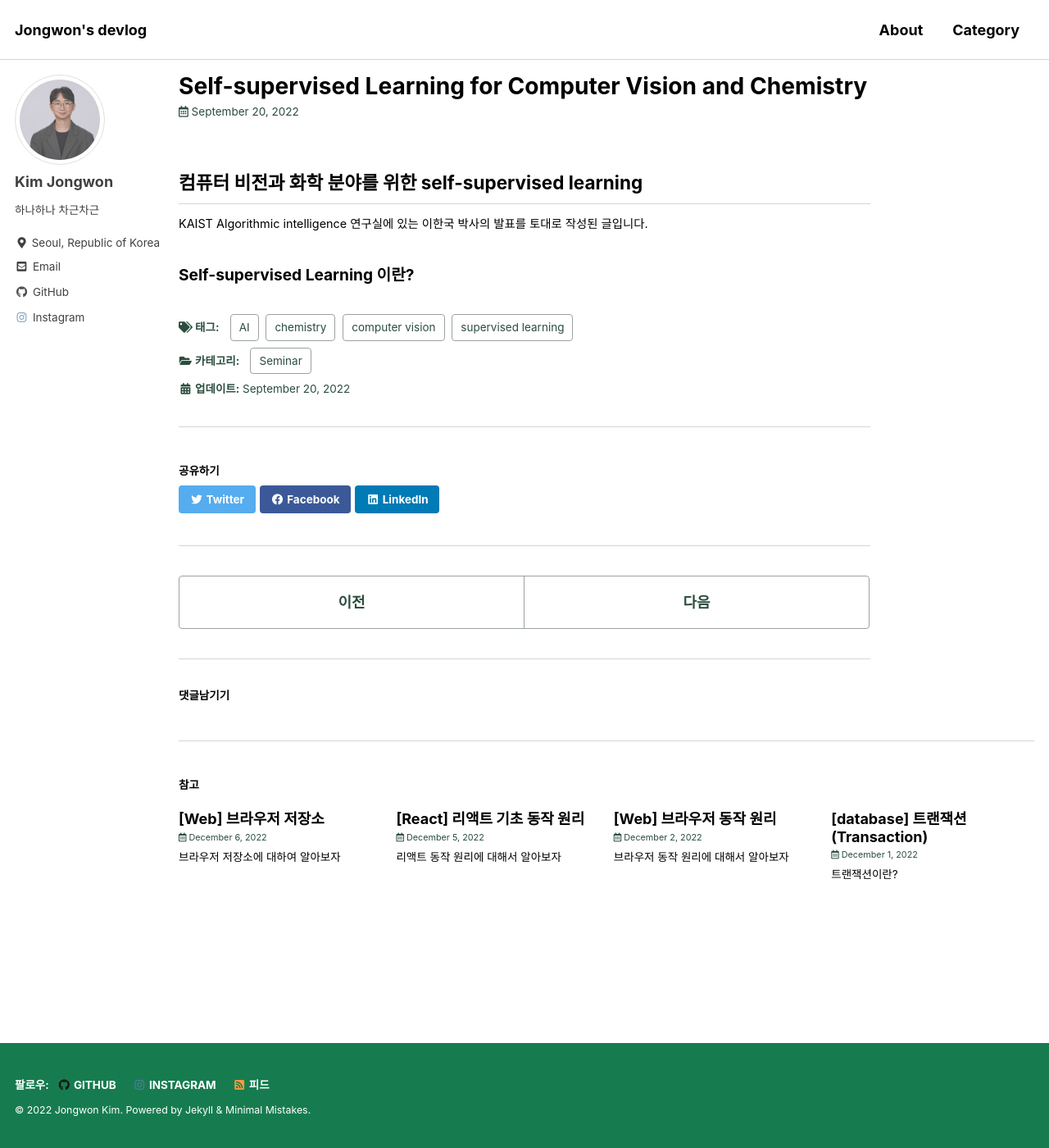
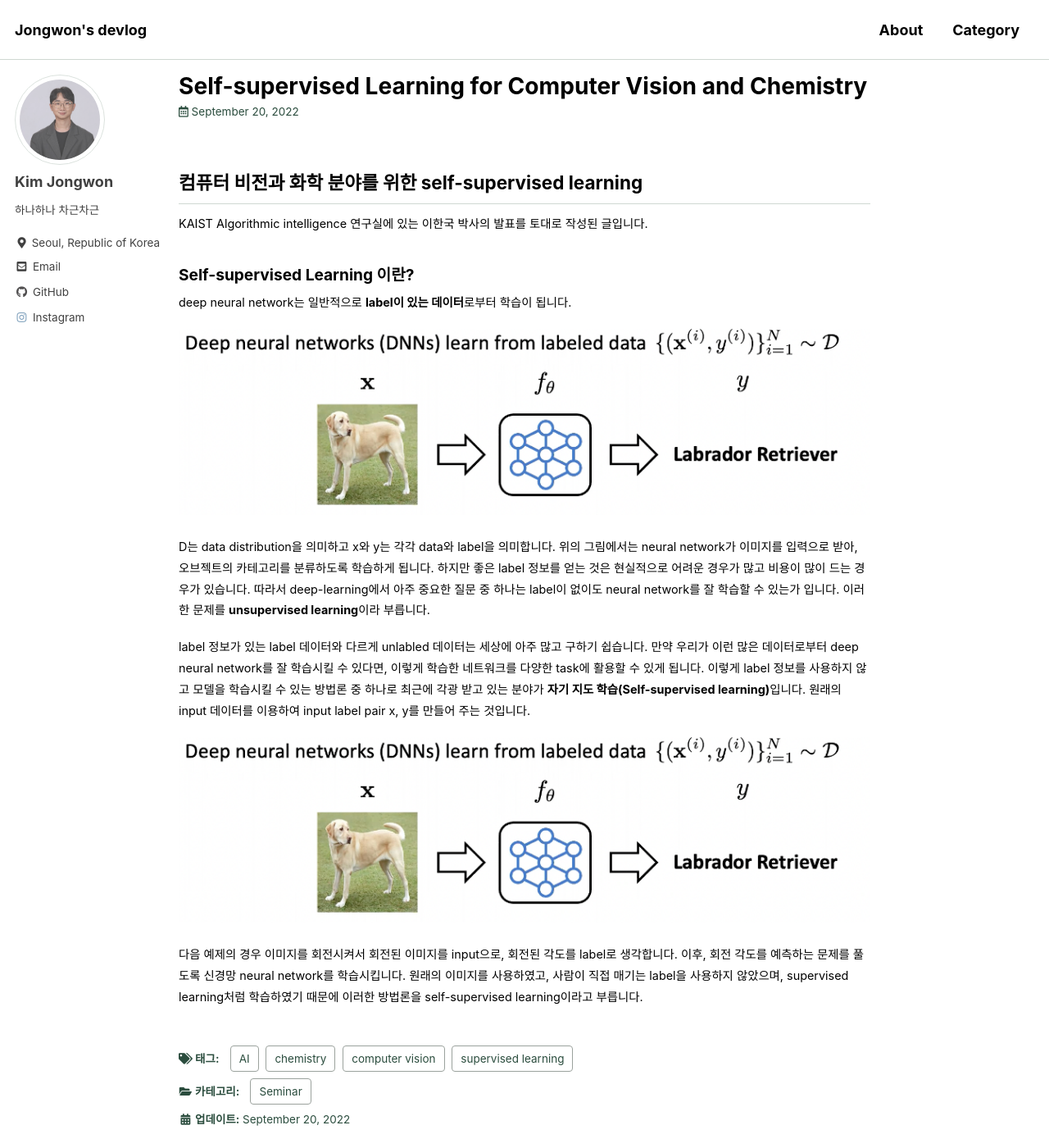
Before and after one commit to wonnx/wonnx.github.io, a Jekyll site: the page built from _posts/2022-09-20-이한국박사.md, in a window 1280 px wide and 1400 px high. Shown: the whole window at 82% size. Built offline with Jekyll 4.4.1, drawn with Linux system fonts in a browser that asks for light colours; cached includes are drawn as plain includes; comment, search, counter and statistics services are not loaded.

```diff
--- a/_posts/2022-09-20-이한국박사.md
+++ b/_posts/2022-09-20-이한국박사.md
@@ -14,3 +14,10 @@ tag:
 KAIST Algorithmic intelligence 연구실에 있는 이한국 박사의 발표를 토대로 작성된 글입니다.
 
 #### Self-supervised Learning 이란?
+deep neural network는 일반적으로 **label이 있는 데이터**로부터 학습이 됩니다.
+<center><img src="/assets/images/posts/2022-09-20-이한국박사/neural.png"></center><br>
+D는 data distribution을 의미하고 x와 y는 각각 data와 label을 의미합니다. 위의 그림에서는 neural network가 이미지를 입력으로 받아, 오브젝트의 카테고리를 분류하도록 학습하게 됩니다. 하지만 좋은 label 정보를 얻는 것은 현실적으로 어려운 경우가 많고 비용이 많이 드는 경우가 있습니다. 따라서 deep-learning에서 아주 중요한 질문 중 하나는 label이 없이도 neural network를 잘 학습할 수 있는가 입니다. 이러한 문제를 **unsupervised learning**이라 부릅니다.
+
+label 정보가 있는 label 데이터와 다르게 unlabled 데이터는 세상에 아주 많고 구하기 쉽습니다. 만약 우리가 이런 많은 데이터로부터 deep neural network를 잘 학습시킬 수 있다면, 이렇게 학습한 네트워크를 다양한 task에 활용할 수 있게 됩니다. 이렇게 label 정보를 사용하지 않고 모델을 학습시킬 수 있는 방법론 중 하나로 최근에 각광 받고 있는 분야가 **자기 지도 학습(Self-supervised learning)**입니다. 원래의 input 데이터를 이용하여 input label pair x, y를 만들어 주는 것입니다.
+<center><img src="/assets/images/posts/2022-09-20-이한국박사/neural.png"></center><br>
+다음 예제의 경우 이미지를 회전시켜서 회전된 이미지를 input으로, 회전된 각도를 label로 생각합니다. 이후, 회전 각도를 예측하는 문제를 풀도록 신경망 neural network를 학습시킵니다. 원래의 이미지를 사용하였고, 사람이 직접 매기는 label을 사용하지 않았으며, supervised learning처럼 학습하였기 때문에 이러한 방법론을 self-supervised learning이라고 부릅니다.
```
Also changed, not shown: _posts/2022-09-14-마키나락스.md (+9 -9 lines), assets/images/posts/2022-09-20-이한국박사/neural.png (added), assets/images/posts/2022-09-20-이한국박사/step1.png (added).
